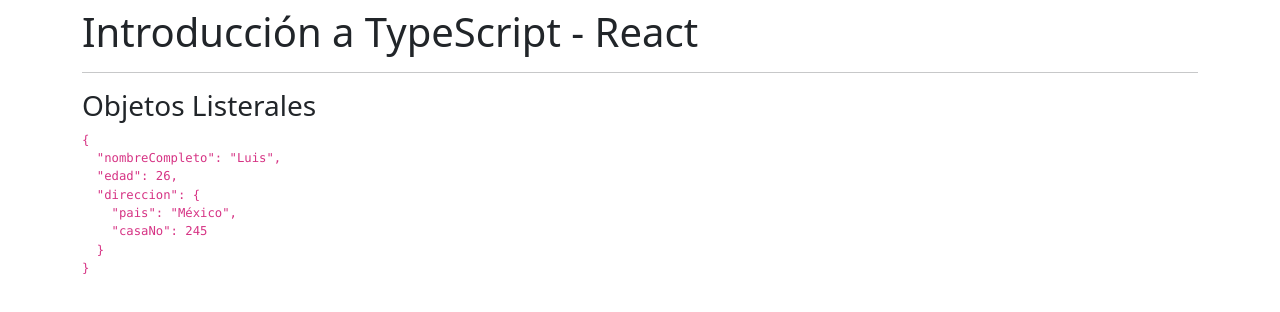
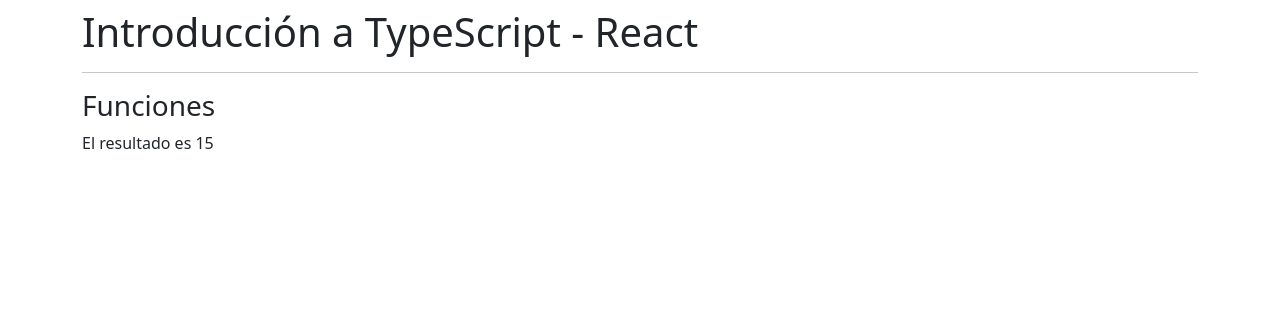
Before and after one commit to LuisRcap/Ejercicios-React-Native, a React (Create React App) app in the folder 01-reforzamiento/: page / in a window 1280 px wide. Shown: the top 312 px of the page. Built offline with nearby package versions, Linux system fonts and the light colour scheme.

Commit message:
Funciones :brain:

```diff
--- a/01-reforzamiento/src/App.tsx
+++ b/01-reforzamiento/src/App.tsx
@@ -1,5 +1,6 @@
 // import TiposBasicos from "./typescript/TiposBasicos";
-import ObjetosLiterales from "./typescript/ObjetosLiterales"
+// import ObjetosLiterales from "./typescript/ObjetosLiterales"
+import Funciones from "./typescript/Funciones"
 
 const App = () => {
   return (
@@ -7,7 +8,8 @@
       <h1>Introducción a TypeScript - React</h1>
       <hr />
       {/* <TiposBasicos /> */}
-      <ObjetosLiterales />
+      {/* <ObjetosLiterales /> */}
+      <Funciones />
     </div>
   )
 }
--- /dev/null
+++ b/01-reforzamiento/src/react-app-env.d.ts
@@ -0,0 +1 @@
+/// <reference types="react-scripts" />
--- /dev/null
+++ b/01-reforzamiento/src/typescript/Funciones.tsx
@@ -0,0 +1,16 @@
+
+const Funciones = () => {
+
+    const sumar = ( a: number, b: number ): number => {
+        return a + b;
+    };
+
+    return (
+        <>
+            <h3>Funciones</h3>
+            <span>El resultado es { sumar( 10, 5 ) }</span>
+        </>
+    )
+}
+
+export default Funciones;
```
